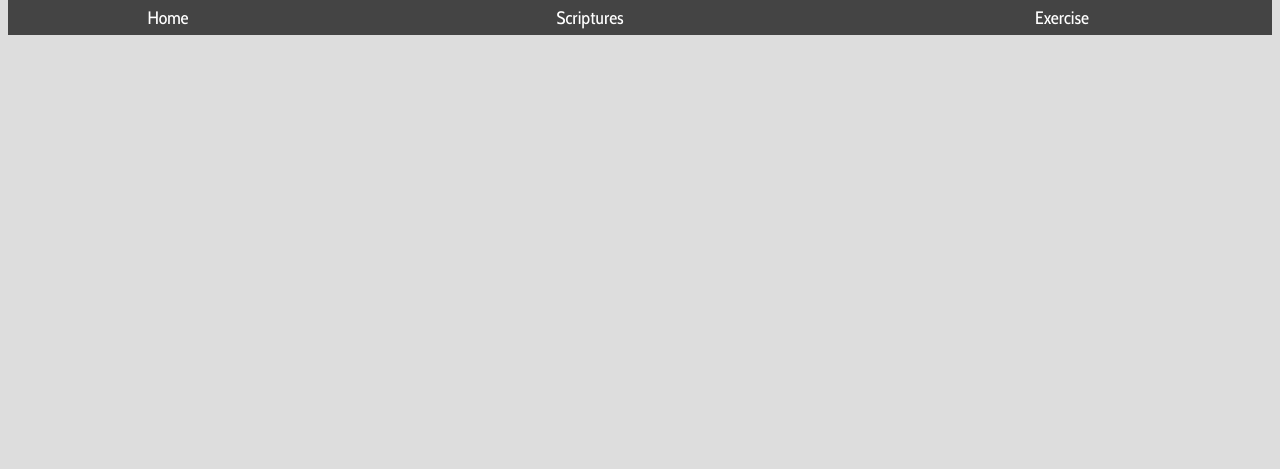
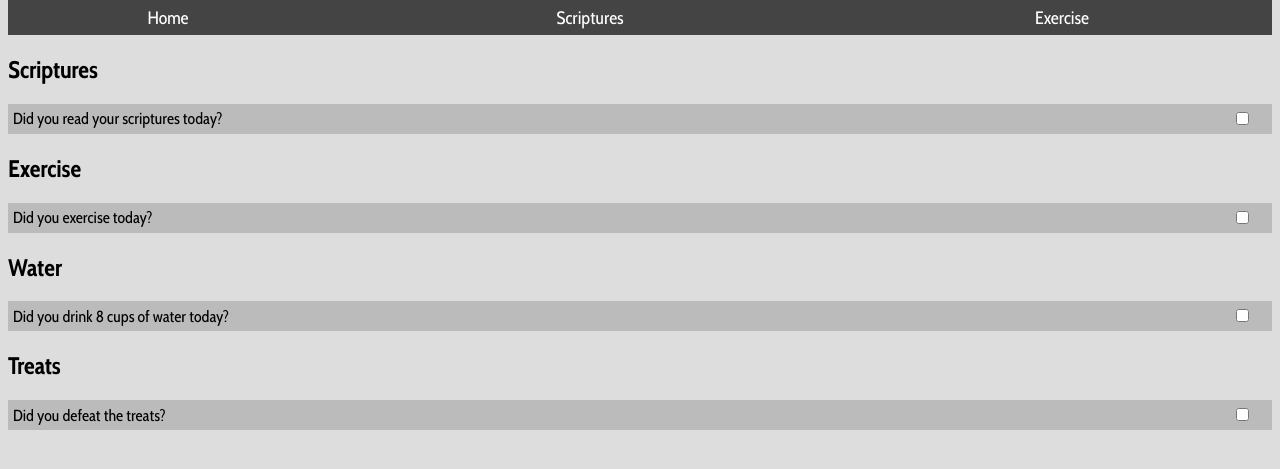
Before and after one commit to browerjosiahdev/biggest-winner, a PHP site: page / in a window 1280 px wide. Shown: the part 158-627 px from the top of the page. Run offline with PHP 8.4, Linux system fonts and the light colour scheme.

Commit message:
Update styles for the home page

```diff
--- a/css/site.css
+++ b/css/site.css
@@ -30,4 +30,27 @@ body {
     .menu .link:hover {
       color: #ccc; }
 
+.point-forms-container .point-form .form-content {
+  background-color: #bbb;
+  padding: 5px; }
+  .point-forms-container .point-form .form-content .input-container {
+    display: table;
+    width: 100%; }
+    .point-forms-container .point-form .form-content .input-container .description {
+      display: table-cell;
+      text-align: left;
+      vertical-align: middle; }
+    .point-forms-container .point-form .form-content .input-container .input {
+      display: table-cell;
+      width: 50px;
+      text-align: center;
+      vertical-align: middle; }
+
+.comment-textarea {
+  width: 300px;
+  resize: none; }
+
+.hidden {
+  display: none; }
+
 /*# sourceMappingURL=site.css.map */
--- a/data/points.json
+++ b/data/points.json
@@ -1,5 +1,3 @@
-{
-    "points":
 [
     {
         "id": 1,
@@ -18,6 +16,30 @@
                 "numLines": 5
             }
         ]
+    },
+    {
+        "id": 2,
+        "name": "Exercise",
+        "description": "Did you exercise today?",
+        "fields":
+        [
+            {
+                "label": "Comment",
+                "maxLength": 200,
+                "numLines": 5
             }
         ]
+    },
+    {
+        "id": 3,
+        "name": "Water",
+        "description": "Did you drink 8 cups of water today?",
+        "fields": []
+    },
+    {
+        "id": 4,
+        "name": "Treats",
+        "description": "Did you defeat the treats?",
+        "fields": []
     }
+]
--- a/index.html
+++ b/index.html
@@ -24,7 +24,19 @@
         </div>
         <div class="point-forms-container">
             <div class="point-form" ng-repeat="point in points">
-                <h3>{{point.name}}</h3>
+                <h2>{{point.name}}</h2>
+                <div class="form-content">
+                    <div class="input-container">
+                        <div class="description">{{point.description}}</div>
+                        <div class="input"><input class="checkbox" type="checkbox"></div>
+                    </div>
+                    <div class="fields-container hidden">
+                        <div class="field" ng-repeat="field in point.fields">
+                            <p>{{field.label}} ({{field.maxLength}})</p>
+                            <textarea class="comment-textarea" maxlength="{{field.maxLength}}" rows="{{field.numLines}}"></textarea>
+                        </div>
+                    </div>
+                </div>
             </div>
         </div>
     </body>
--- a/js/site.js
+++ b/js/site.js
@@ -1,7 +1,9 @@
 var m_masterApp = angular.module('MasterApp', []);
 
-m_masterApp.controller('MasterBodyCtrl', ['$scope', '$http', function( $scope, $http ) {
-    $http.get('data/points.json').success(function( data ) {
+m_masterApp.controller('MasterBodyCtrl', ['$scope', '$http', function( $scope, $http )
+{
+    $http.get('data/points.json').success(function( data )
+    {
         $scope.points = data;
     });
 }]);
```
Also changed, not shown: 3 other files. Lines whose indentation alone changed are shown as unchanged.
